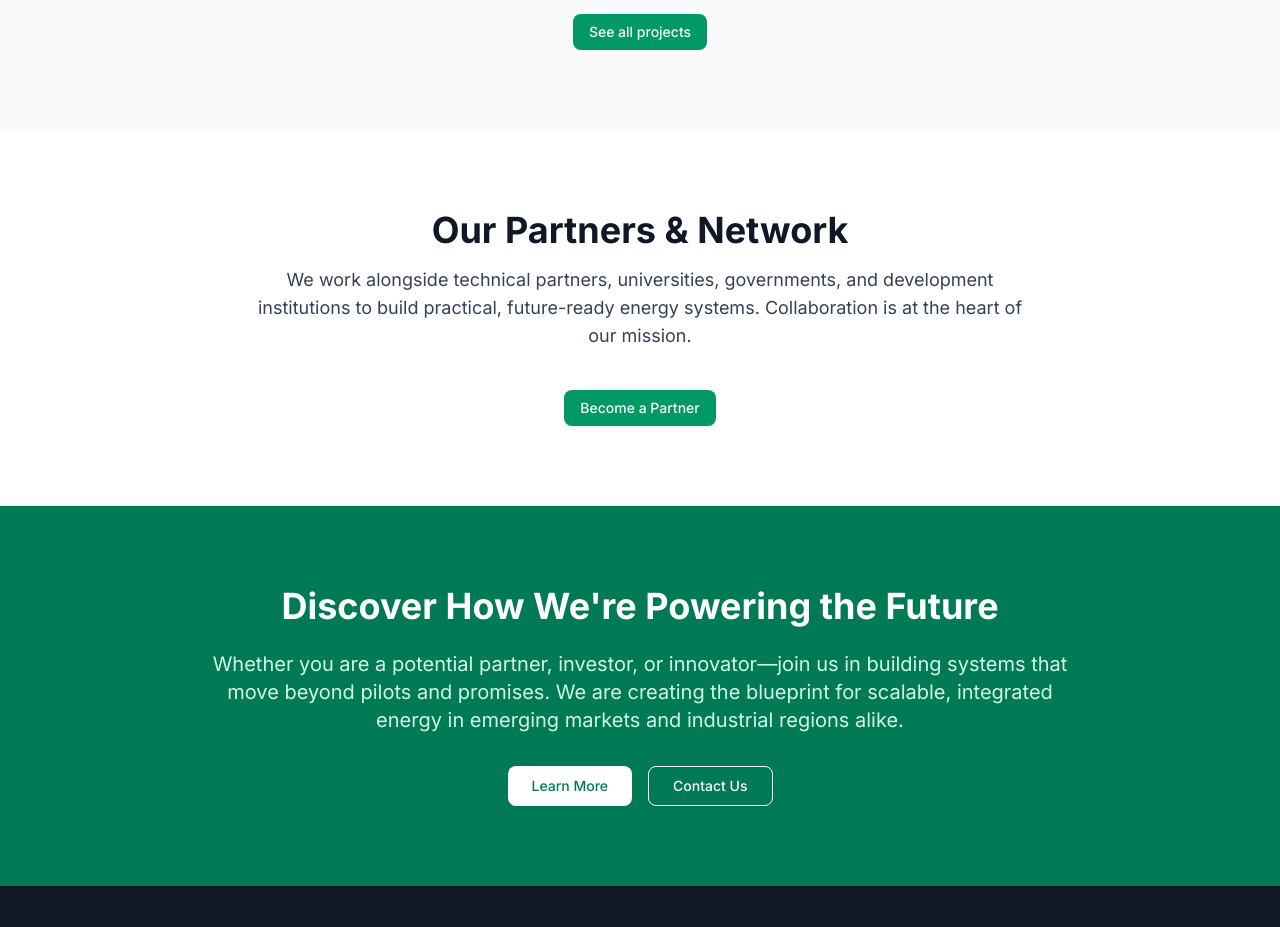
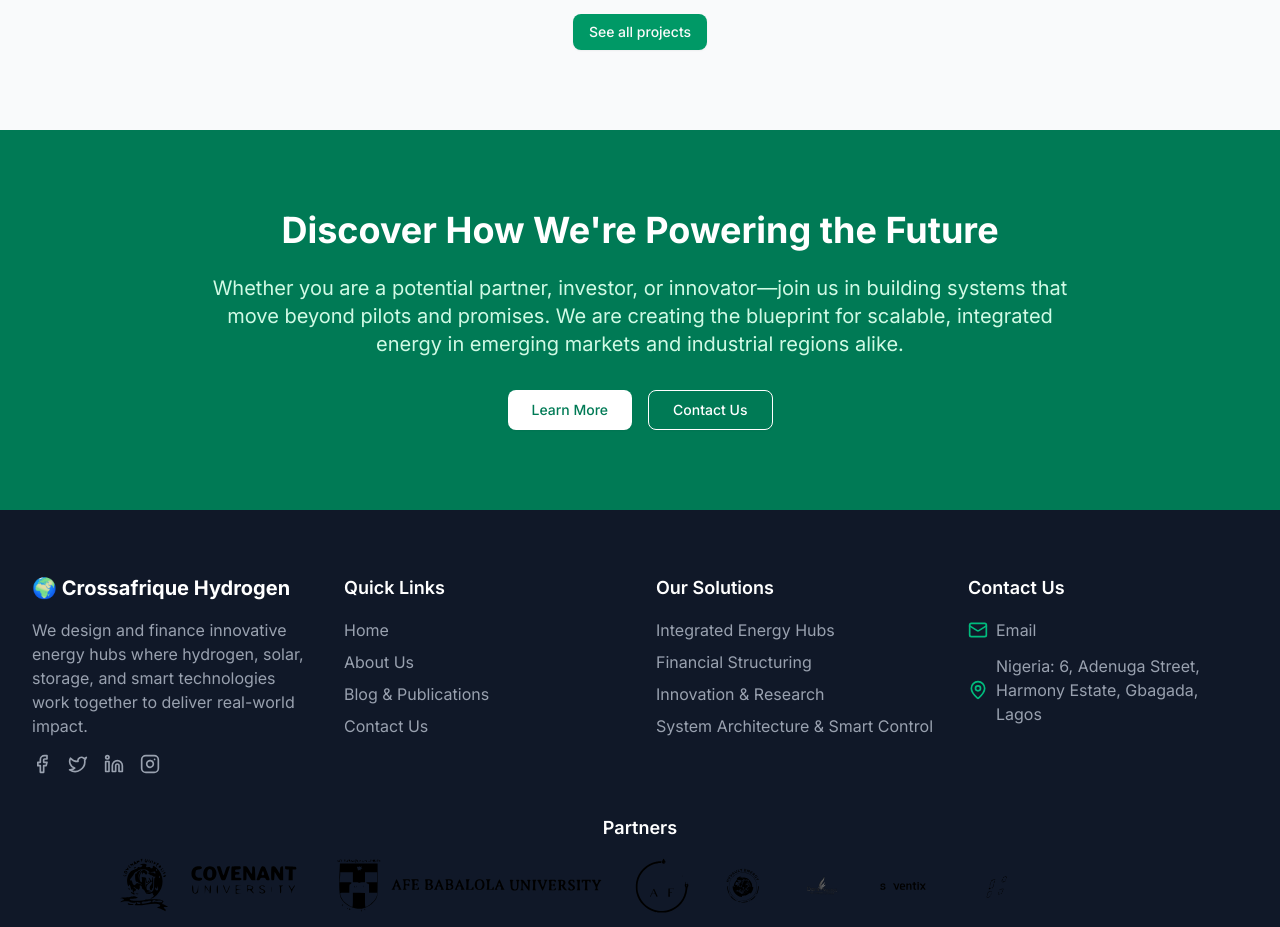
Before and after one commit to CrossAfrique/Crossafrique, a Next.js app: page / in a window 1280 px wide. Shown: the part 3840-4767 px from the top of the page. Built offline with nearby package versions, Linux system fonts and the light colour scheme.

Commit message:
Comment out partner aspect temporarily

```diff
--- a/src/app/page.tsx
+++ b/src/app/page.tsx
@@ -3,7 +3,7 @@ import FeaturedProjects from "./_components/featured-projects";
 import HeroSection from "./_components/hero-section";
 import Introduction from "./_components/introduction";
 import OurSolutions from "./_components/our-solutions";
-import Partners from "./_components/partners";
+// import Partners from "./_components/partners";
 import WhyEnergySystem from "./_components/why-energy-system";
 
 export default function Home() {
@@ -14,7 +14,7 @@ export default function Home() {
 			<WhyEnergySystem />
 			<OurSolutions />
 			<FeaturedProjects />
-			<Partners />
+			{/* <Partners /> */}
 			<CTASection />
 		</>
 	);
```
